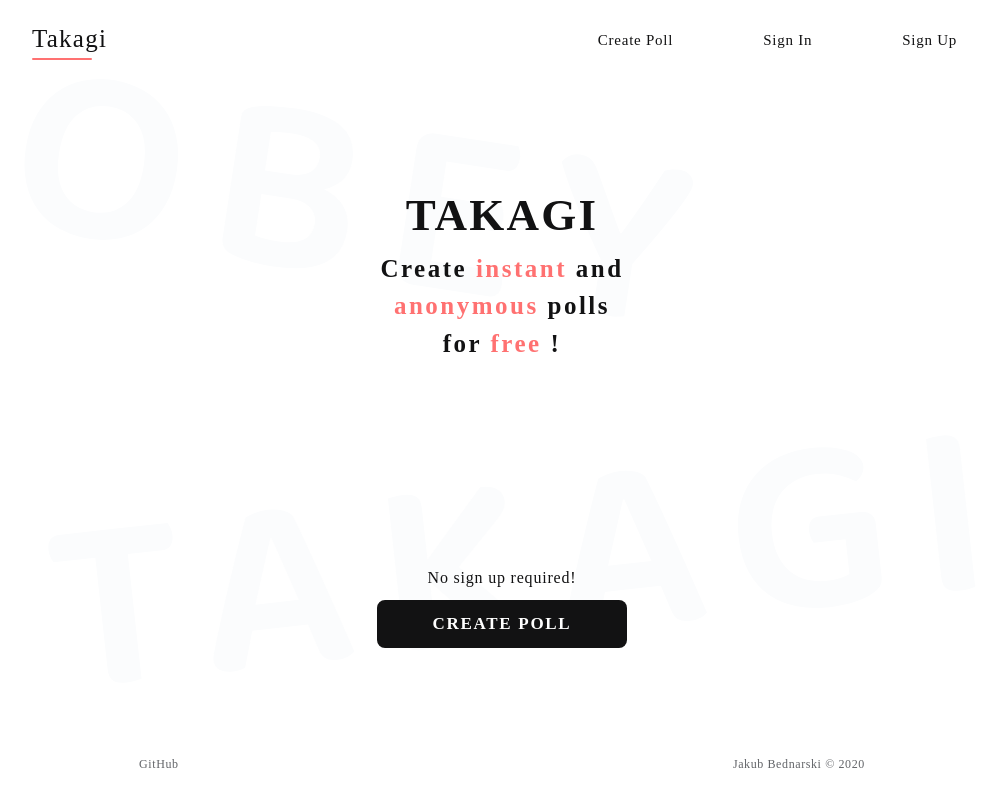
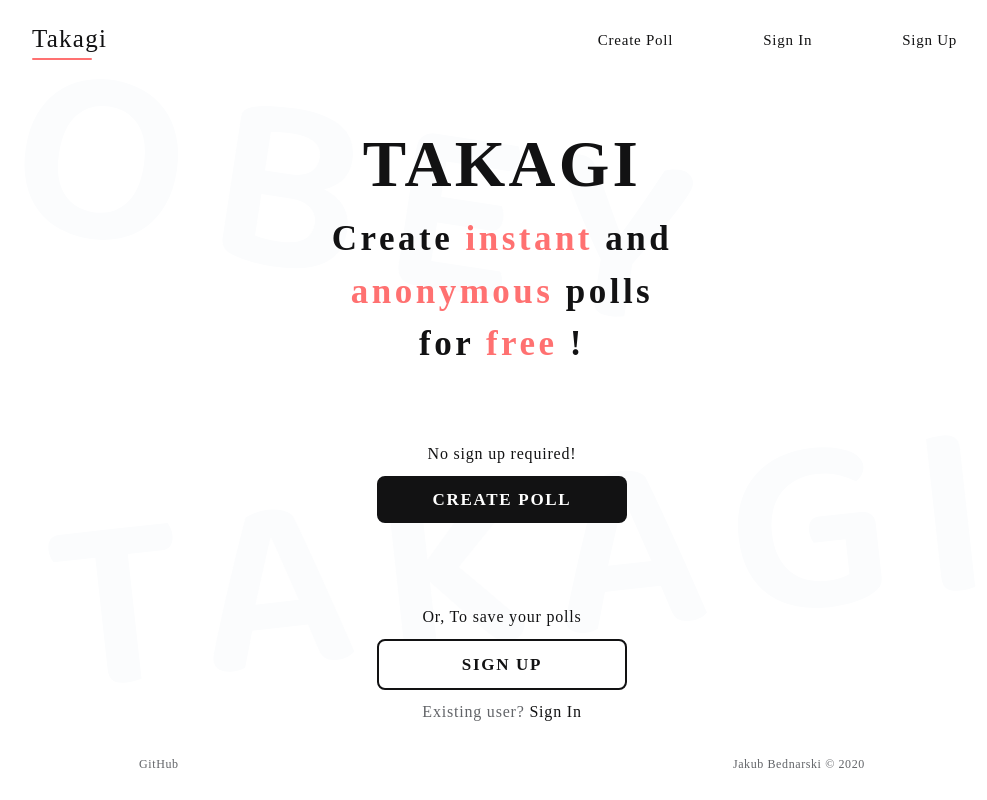
Before and after one commit to RangerDigital/takagi, a Vue app in the folder frontend/: page / in a window 1280 px wide. Shown: the whole page, without its empty margins (138-1125 px from the left). Built offline with nearby package versions, Linux system fonts and the light colour scheme; a web font is replaced by a local one.

Commit message:
Add everything except animations

```diff
--- a/frontend/src/views/HomePage.vue
+++ b/frontend/src/views/HomePage.vue
@@ -18,7 +18,7 @@
       <TextButton class="anim-button" @clickEvent="$router.push('/create')">CREATE POLL</TextButton>
     </div>
 
-    <!-- <div v-if="!isUserLogged">
+    <div v-if="!isUserLogged">
       <p>Or, To save your polls</p>
       <OutlineButton @clickEvent="$router.push('/register')">SIGN UP</OutlineButton>
       <p class="text-label">Existing user? <a @click="$router.push('/login')" class="text-link g-clickable">Sign In</a></p>
@@ -28,7 +28,7 @@
       <p>Welcome back! You are logged in,</p>
       <OutlineButton @clickEvent="logoutUser">LOGOUT</OutlineButton>
       <p class="text-label">If you want to logout!</p>
-    </div> -->
+    </div>
 
   </div>
 
@@ -40,7 +40,7 @@
 import FooterBar from "../components/FooterBar.vue";
 import TextButton from "../components/TextButton.vue";
 import NavigationBar from "../components/NavigationBar.vue";
-// import OutlineButton from "../components/OutlineButton.vue";
+import OutlineButton from "../components/OutlineButton.vue";
 
 
 export default {
@@ -49,7 +49,7 @@ export default {
     NavigationBar,
     FooterBar,
     TextButton,
-    // OutlineButton,
+    OutlineButton,
   },
   data() {
     return {
@@ -167,6 +167,7 @@ export default {
     opacity: 100%;
   }
 }
+*/
 
 @media only screen and (min-width: 600px) {
   .hero-text {
@@ -176,5 +177,5 @@ export default {
   .heading-text h1 {
     font-size: 3.5rem;
   }
-} */
+}
 </style>
```
